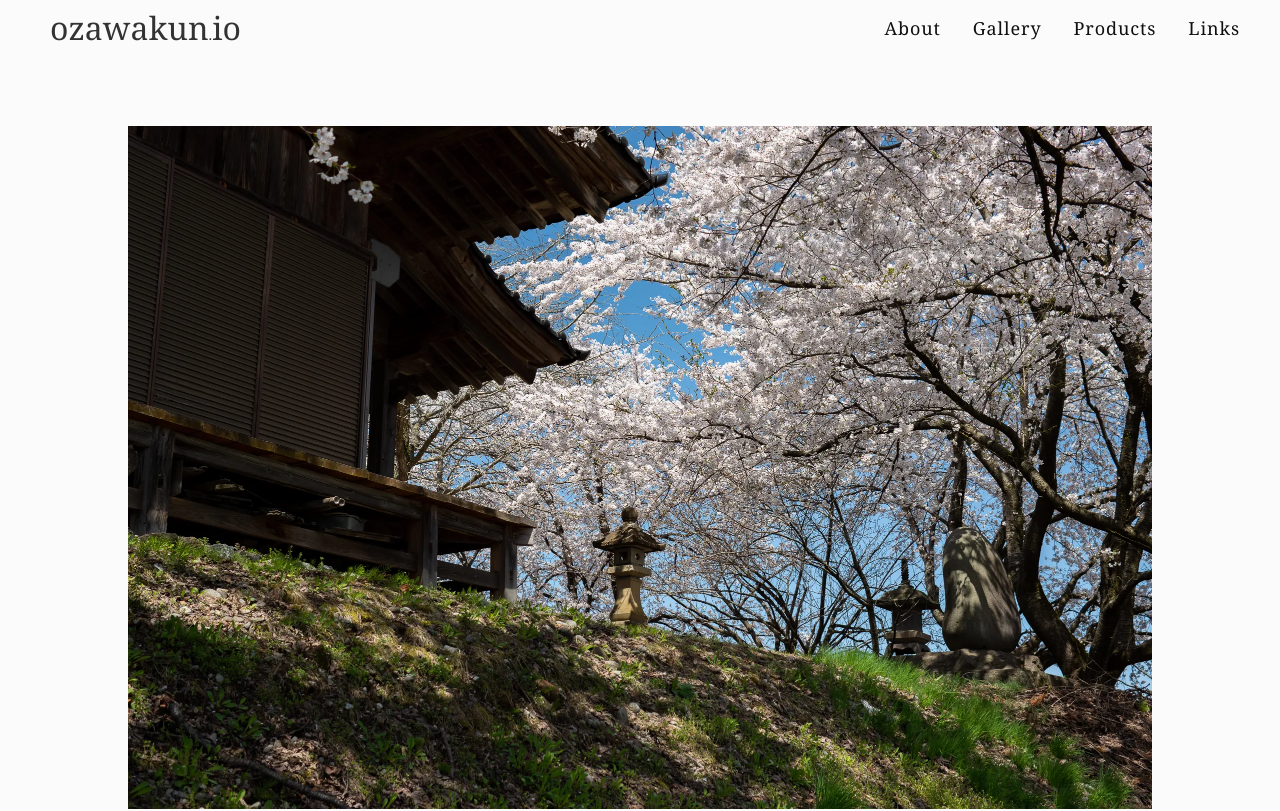
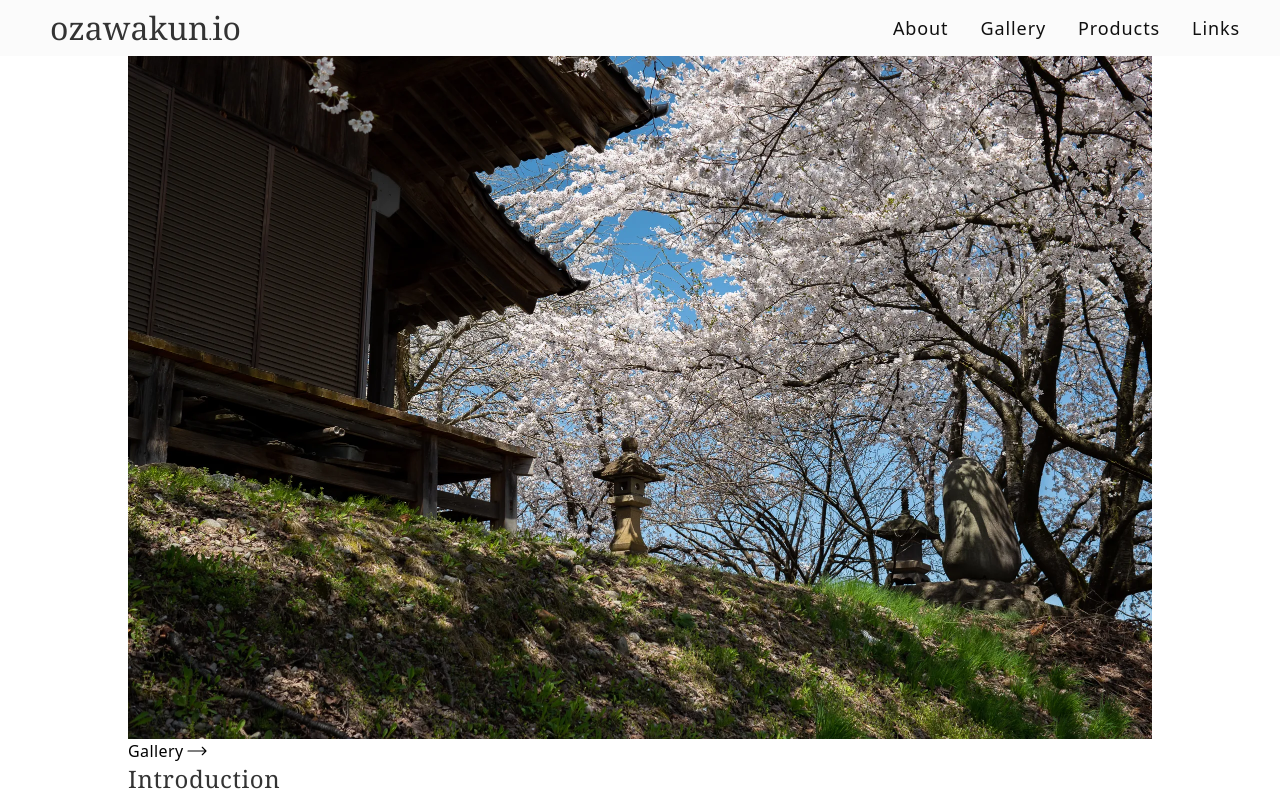
Before and after one commit to zakuni/ozawakun.io, a Next.js app: page / in a window 1280 px wide. Shown: the top 811 px of the page. Built offline with nearby package versions, Linux system fonts and the light colour scheme.

Commit message:
update uikit

```diff
--- a/app/global.css
+++ b/app/global.css
@@ -1,7 +1,7 @@
-@import url("https://cdn.jsdelivr.net/npm/uikit@3.21.13/dist/css/uikit.min.css");
 @tailwind base;
 @tailwind components;
 @tailwind utilities;
+@import url('https://cdn.jsdelivr.net/npm/uikit@3.23.6/dist/css/uikit.min.css')
 
 html, body {
   background: #fbfbfb;
--- a/app/layout.tsx
+++ b/app/layout.tsx
@@ -25,6 +25,8 @@ export default function RootLayout({
 }) {
   return (
     <html lang="en">
+      <Script src="https://cdn.jsdelivr.net/npm/uikit@3.23.6/dist/js/uikit.min.js" />
+      <Script src="https://cdn.jsdelivr.net/npm/uikit@3.23.6/dist/js/uikit-icons.min.js" />
       <GoogleTagManager gtmId="GTM-K9TLVVM7" />
       <body className='has-[:modal]:overflow-hidden has-[:modal]:overscroll-none'>
         <script
@@ -35,8 +37,6 @@ export default function RootLayout({
         {children}
         <Footer />
       </body>
-      <Script src="https://cdn.jsdelivr.net/npm/uikit@3.21.13/dist/js/uikit.min.js" />
-      <Script src="https://cdn.jsdelivr.net/npm/uikit@3.21.13/dist/js/uikit-icons.min.js" />
     </html>
   );
 }
```
